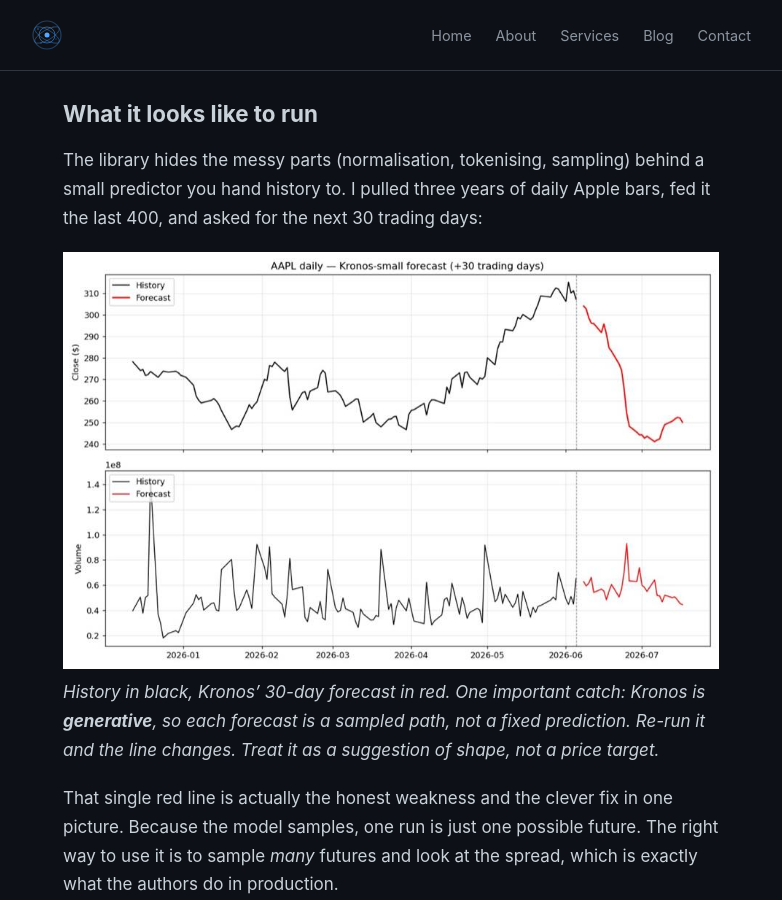
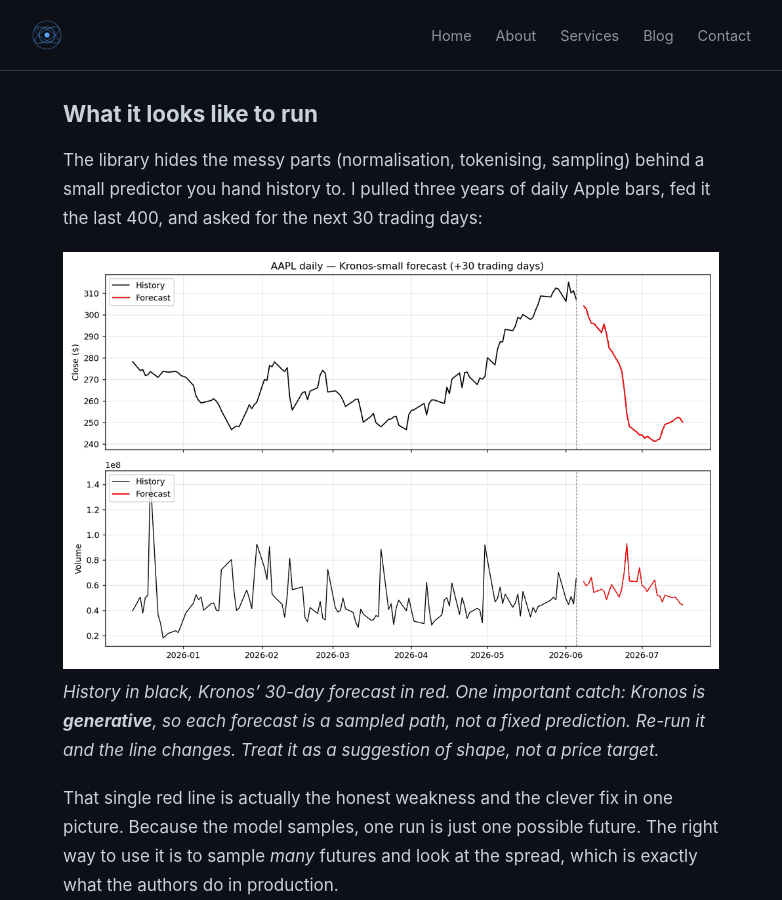
Before and after one commit to prithvi-vk/prithvi-vk.github.io, a Jekyll site: the page built from _posts/2026-06-07-kronos-open-source-ai-financial-chart-forecasting.md, in a window 1280 px wide and 900 px high, scrolled down 2821 px. Shown: the whole window, without its empty margins (249-1031 px from the left). Built offline with Jekyll 4.4.1, drawn with Linux system fonts in a browser that asks for light colours.

Commit message:
Use crisp images; crop Telegram screenshot to conversation pane (remove sidebar)

```diff
--- a/_posts/2026-06-07-kronos-open-source-ai-financial-chart-forecasting.md
+++ b/_posts/2026-06-07-kronos-open-source-ai-financial-chart-forecasting.md
@@ -63,7 +63,7 @@ Read the comparison carefully. Kronos is benchmarked against **other AI forecast
 
 The library hides the messy parts (normalisation, tokenising, sampling) behind a small predictor you hand history to. I pulled three years of daily Apple bars, fed it the last 400, and asked for the next 30 trading days:
 
-![A two-panel chart. Top panel: AAPL closing price in black climbing to about $310, then a red forecast line bending downward into the $250s. Bottom panel: trading volume history in black with a red forecast continuation.](/assets/img/kronos-aapl-forecast.jpg)
+![A two-panel chart. Top panel: AAPL closing price in black climbing to about $310, then a red forecast line bending downward into the $250s. Bottom panel: trading volume history in black with a red forecast continuation.](/assets/img/kronos-aapl-forecast.png)
 *History in black, Kronos' 30-day forecast in red. One important catch: Kronos is **generative**, so each forecast is a sampled path, not a fixed prediction. Re-run it and the line changes. Treat it as a suggestion of shape, not a price target.*
 
 That single red line is actually the honest weakness and the clever fix in one picture. Because the model samples, one run is just one possible future. The right way to use it is to sample *many* futures and look at the spread, which is exactly what the authors do in production.
```
Also changed, not shown: assets/img/kronos-aapl-forecast.png (added), assets/img/kronos-telegram-forecast.jpg.
